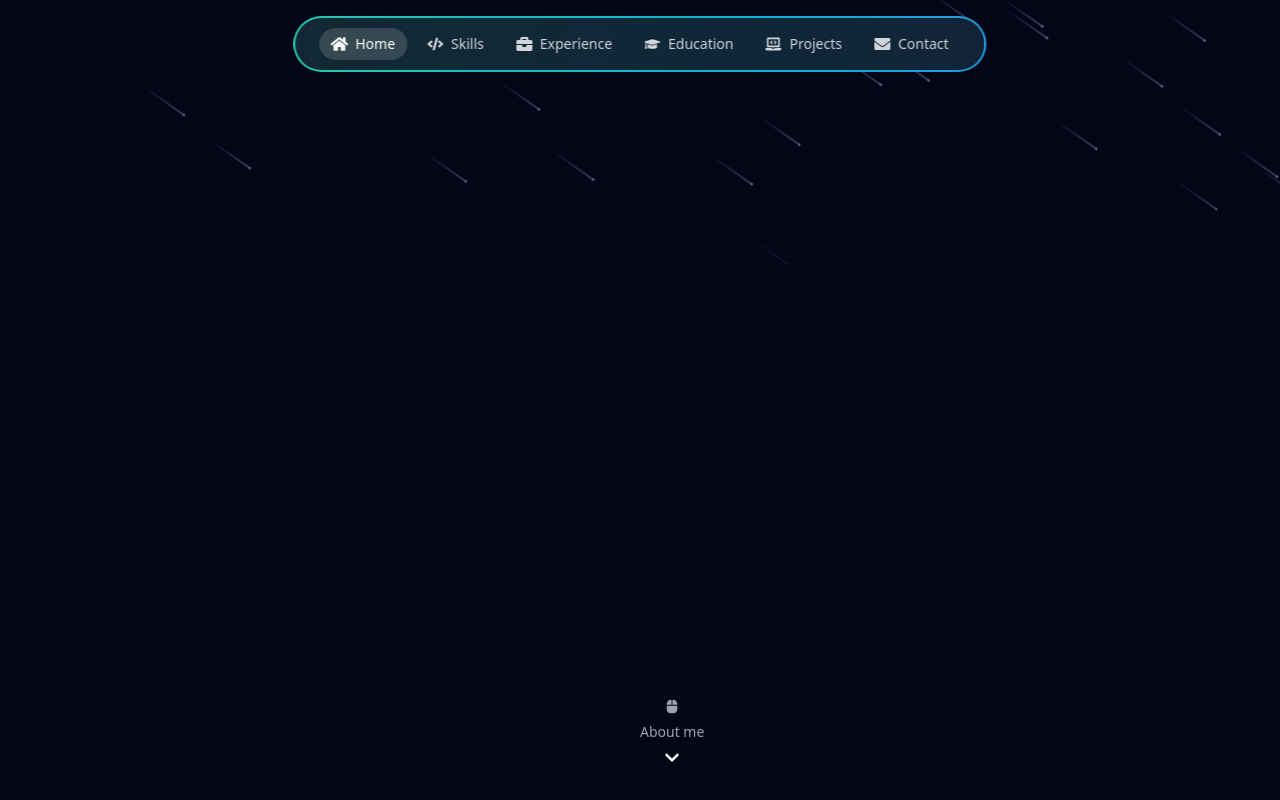
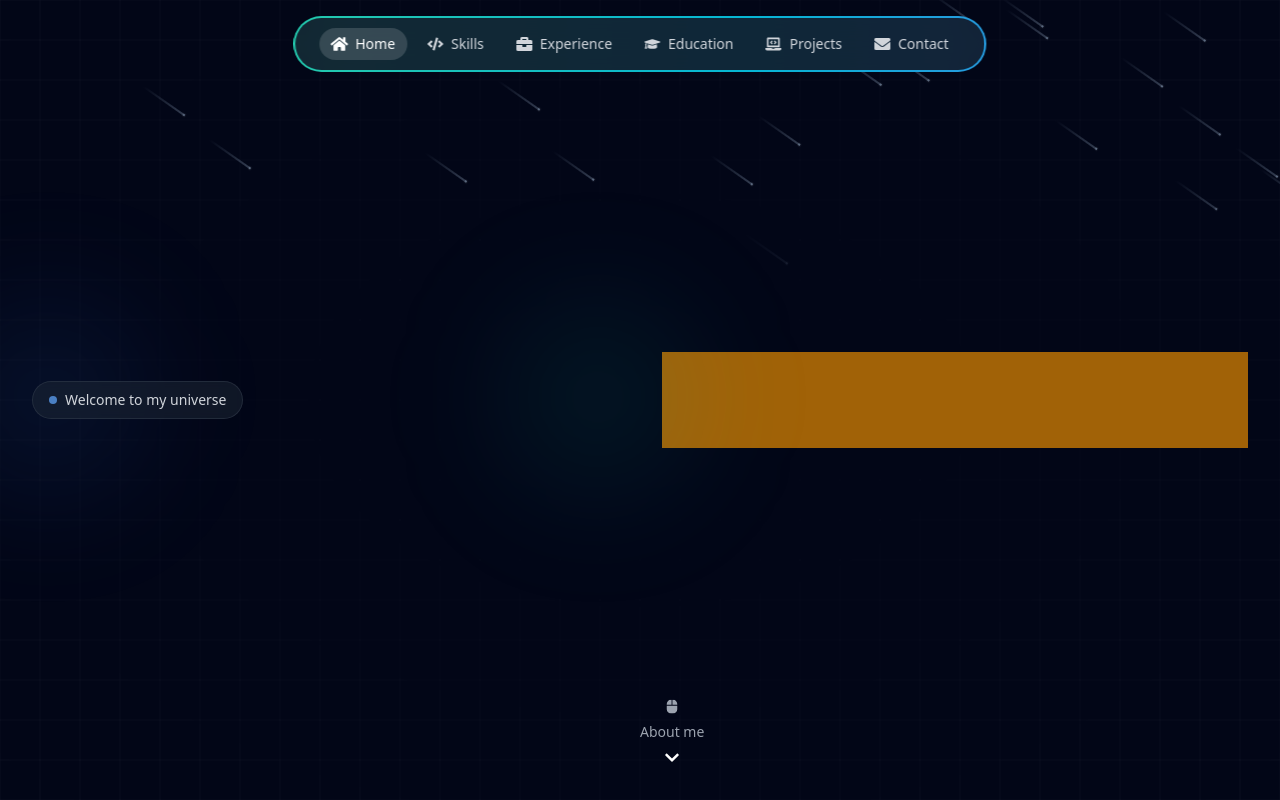
Before and after one commit to mohamedmounir2425/mohamed-mounir.dev, a React (Vite) app: page / in a window 1280 px wide. Built offline with nearby package versions, Linux system fonts and the light colour scheme.

Commit message:
Grid Bg & Welcome badge

```diff
--- /dev/null
+++ b/src/components/ui/GridBackground.jsx
@@ -0,0 +1,37 @@
+function GridBackground() {
+    return (
+        <div className="absolute inset-0 overflow-hidden pointer-events-none opacity-20">
+            <div className="absolute inset-0 [mask-image:radial-gradient(ellipse_at_center,transparent_0%,black)]">
+                <svg
+                    xmlns="http://www.w3.org/2000/svg"
+                    width="100%"
+                    height="100%"
+                    className="absolute inset-0"
+                >
+                    <pattern
+                        id="grid"
+                        width="40"
+                        height="40"
+                        patternUnits="userSpaceOnUse"
+                    >
+                        <rect
+                            width="40"
+                            height="40"
+                            fill="none"
+                            stroke="white"
+                            strokeWidth="0.5"
+                            className="opacity-40 animate-gridPulse"
+                        />
+                    </pattern>
+                    <rect
+                        width="100%"
+                        height="100%"
+                        fill="url(#grid)"
+                    />
+                </svg>
+            </div>
+        </div>
+    );
+}
+
+export default GridBackground;
--- a/src/pages/Hero/Hero.jsx
+++ b/src/pages/Hero/Hero.jsx
@@ -1,4 +1,5 @@
 import AboutMeScroll from "@/components/ui/AboutMeScroll";
+import GridBackground from "@/components/ui/GridBackground";
 import Meteors from "@/components/ui/meteors";
 import { useState } from "react";
 
@@ -37,6 +38,24 @@ export default function Hero() {
         <main className="min-h-screen bg-[#020617] text-white pt-20 lg:pt-0">
             <section className="relative min-h-screen flex items-center px-4 sm:px-6 lg:px-8">
                 <Meteors number={20} />
+                <GridBackground />
+                {/* Main content container */}
+                <div className="container flex gap-12 flex-col lg:flex-row items-center justify-center py-12 lg:py-0 mx-auto relative">
+                    {/* Left column - Text content */}
+                    <div className="relative w-full lg:w-1/2 flex flex-col items-start gap-6 sm:gap-8  ">
+                        <div className="absolute hidden lg:block w-48 h-48 bg-blue-500/10 blur-3xl lg:-top-20 lg:-left-20 rounded-full" />
+                        <div className="absolute hidden lg:block w-48 h-48 bg-teal-500/10 blur-3xl lg:-top-20 lg:-right-20 rounded-full" />
+                        {/* Welcome badge */}
+                        <p className="inline-flex items-center gap-2 px-3 sm:px-4 py-2 rounded-full bg-gray-800/50 backdrop-blur-sm border border-gray-700/50 animate__animated animate__fadeInDown animate__delay-1s">
+                            <span className="w-2 h-2 rounded-full bg-blue-400 animate-pulse"></span>
+                            <span className="text-gray-300 text-xs sm:text-sm font-medium">
+                                Welcome to my universe
+                            </span>
+                        </p>
+                    </div>
+                    {/* Right column - Code window */}
+                    <div className="w-full lg:w-1/2 p-12 bg-yellow-700"></div>
+                </div>
             </section>
             <AboutMeScroll />
         </main>
```
